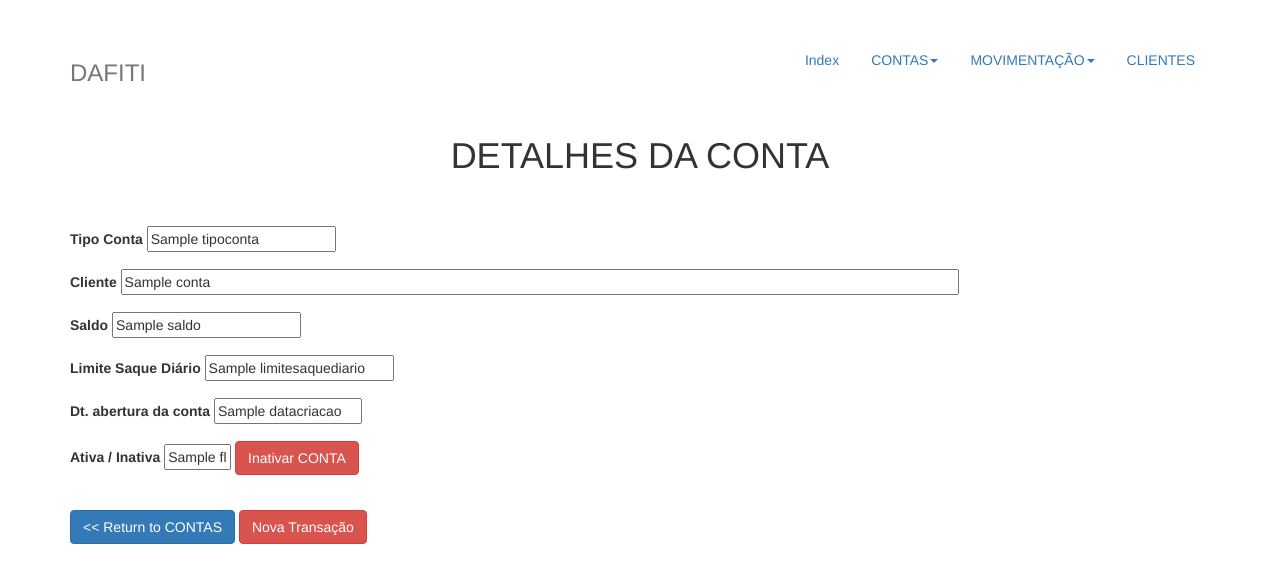
After one commit to RicardoTurco/DAFITI_frontend, a Django app: template transacoes/templates/transacoes/conta_v.html in a window 1280 px wide. The commit adds this page. Shown: the top 583 px of the page. Run offline with Django 3.2, Linux system fonts and the light colour scheme; the template is opened without the code that fills it: most values are stand-ins (such as "Sample title", 1, 10 or a date in 2020); some libraries are stand-ins or nearby versions.

Commit message:
add: Rendering CONTA and TRANSACAO template file

```diff
--- a/dafiti/urls.py
+++ b/dafiti/urls.py
@@ -17,7 +17,8 @@ from django.contrib import admin
 from django.urls import path
 from transacoes.views import index, tp_contas, tp_conta_new, criar_tp_conta, deletar_tp_conta, tp_transacoes, \
     tp_transacao_new, criar_tp_transacao, deletar_tp_transacao, pessoas, pessoa_v, pessoa_new, criar_pessoa, \
-    deletar_pessoa
+    deletar_pessoa, contas, conta_v, conta_new, criar_conta, inativar_conta, ativar_conta, deletar_conta, \
+    transacao_new, confirm_transacao, delete_transacao
 
 
 urlpatterns = [
@@ -31,9 +32,19 @@ urlpatterns = [
     path('tipo-conta-new/', tp_conta_new, name='tipo_conta_new'),
     path('criar-tp-conta/', criar_tp_conta, name='criar_tp_conta'),
     path('deletar-tp-conta/<str:idtipoconta>', deletar_tp_conta, name='deletar_tp_conta'),
+    path('contas/', contas, name='contas'),
+    path('contas-v/<str:idconta>', conta_v, name='conta_v'),
+    path('conta-new/', conta_new, name='conta_new'),
+    path('criar-conta/', criar_conta, name='criar_conta'),
+    path('inativar-conta/<str:idconta>', inativar_conta, name='inativar_conta'),
+    path('ativar-conta/<str:idconta>', ativar_conta, name='ativar_conta'),
+    path('deletar-conta/<str:idconta>', deletar_conta, name='deletar_conta'),
     path('tipo-transacoes/', tp_transacoes, name='tipo_transacoes'),
     path('tipo-transacao-new/', tp_transacao_new, name='tipo_transacao_new'),
     path('criar-tp-transacao/', criar_tp_transacao, name='criar_tp_transacao'),
     path('deletar-tp-transacao/<str:idtipotransacao>', deletar_tp_transacao, name='deletar_tp_transacao'),
+    path('transacao-new/<str:idconta>', transacao_new, name='transacao_new'),
+    path('confirm-transacao/', confirm_transacao, name='confirm_transacao'),
+    path('delete-transacao/<str:idconta>/<str:idtransacao>', delete_transacao, name='delete_transacao'),
     path('admin/', admin.site.urls),
 ]
--- a/transacoes/templates/transacoes/base.html
+++ b/transacoes/templates/transacoes/base.html
@@ -24,7 +24,7 @@
 						<li class="dropdown">
 							<a class="dropdown-toggle" data-toggle="dropdown" href="#">CONTAS<span class="caret"></span></a>
 							<ul class="dropdown-menu">
-							  <li><a href="">Detalhes</a></li>
+							  <li><a href="{% url 'contas' %}">Detalhes</a></li>
 							  <li><a href="{% url 'tipo_contas' %}">Tipo de Contas</a></li>
 							</ul>
 						</li>
--- /dev/null
+++ b/transacoes/templates/transacoes/conta_v.html
@@ -0,0 +1,93 @@
+{% extends 'transacoes/base.html' %}
+
+{% block title %}..: Conta - Detalhes :..{% endblock %}
+
+{% block content %}
+
+    <br>
+    <h1 align="center">DETALHES DA CONTA</h1>
+    <br><br>
+
+    <form id="detalhes_conta" method="POST" action="#">
+        {% csrf_token %}
+
+        <div class="form-group">
+            <label for="tipoconta">Tipo Conta</label>
+            <input type="hidden" name="idconta" readonly value="{{ conta.id }}">
+            <input type="text" name="tipoconta" readonly class="form-control-plaintext" value="{{ conta.tipoconta }}">
+        </div>
+
+        <div class="form-group">
+            <label for="nome">Cliente</label>
+            <input type="text" name="nome" readonly class="form-control-plaintext" value="{{ conta.nome }}" size=100>
+        </div>
+
+        <div class="form-group">
+            <label for="saldo">Saldo</label>
+            <input type="text" name="saldo" readonly class="form-control-plaintext" value="{{ conta.saldo }}" size=20>
+        </div>
+
+        <div class="form-group">
+            <label for="limitesaquediario">Limite Saque Diário</label>
+            <input type="text" name="limitesaquediario" readonly class="form-control-plaintext" value="{{ conta.limitesaquediario }}" size=20>
+        </div>
+
+        <div class="form-group">
+            <label for="datacriacao">Dt. abertura da conta</label>
+            <input type="text" name="datacriacao" readonly class="form-control-plaintext" value="{{ conta.datacriacao }}" size=15>
+        </div>
+
+        <div class="form-group">
+            <label for="flagativo">Ativa / Inativa</label>
+            <input type="text" name="flagativo" readonly class="form-control-plaintext" value="{{ conta.flagativo }}" size=5>
+
+            {% if conta.flagativo %}
+                <a class="btn btn-danger" href="{% url 'inativar_conta' conta.id %}">Inativar CONTA</a>
+            {% else %}
+                <a class="btn btn-primary" href="{% url 'ativar_conta' conta.id %}">Ativar CONTA</a>
+            {% endif %}
+        </div>
+
+        <br>
+        <div class="form-group">
+            <a class="btn btn-primary" href="{% url 'contas' %}"><< Return to CONTAS</a>
+
+            {% if conta.flagativo %}
+                <a class="btn btn-danger" href="{% url 'transacao_new' conta.id %}">Nova Transação</a>
+            {% endif %}
+        <div>
+        <br>
+
+        {% if status_transacoes == 200 %}
+            <h3 align="center">..: Movimentação da Conta :..</h3>
+            <hr>
+
+            <div class="form-group">
+                <table class="table table-dark">
+                    <thead>
+                        <tr>
+                            <th>Data</th><th>Tipo Transação</th><th>Valor</th><th>C / D</th>
+                        </tr>
+                    </thead>
+
+                    <tbody>
+                        {% for transacao in transacoes %}
+                            <tr>
+                                <td>{{ transacao.datatransacao }}</td>
+                                <td>{{ transacao.tipotransacao }}</td>
+                                <td>{{ transacao.valor }}</td>
+                                <td>{{ transacao.operacao }}</td>
+                                <td>
+                                {% if conta.flagativo %}
+                                    <a class="btn btn-danger" href="{% url 'delete_transacao' conta.id transacao.id %}">Delete</a>
+                                {% endif %}
+                                </td>
+                            </tr>
+                        {% endfor %}
+                    </tbody>
+                </table>
+            </div>
+        {% endif %}
+    </form>
+
+{% endblock %}
```
Also changed, not shown: transacoes/templates/transacoes/conta_new.html (added, +50 -0 lines), transacoes/templates/transacoes/contas.html (added, +39 -0 lines), transacoes/templates/transacoes/transacao.html (added, +61 -0 lines), transacoes/views.py (+97 -0 lines).
